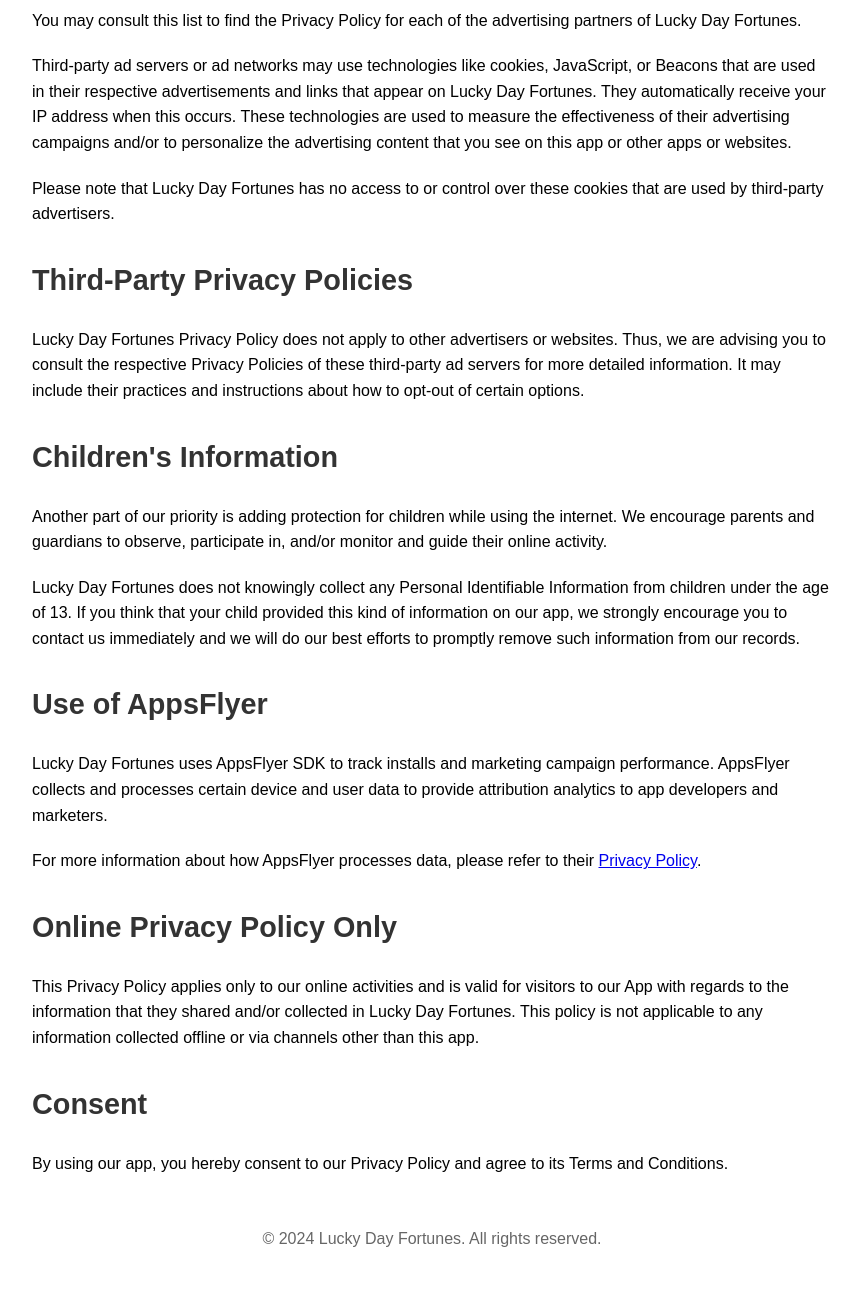
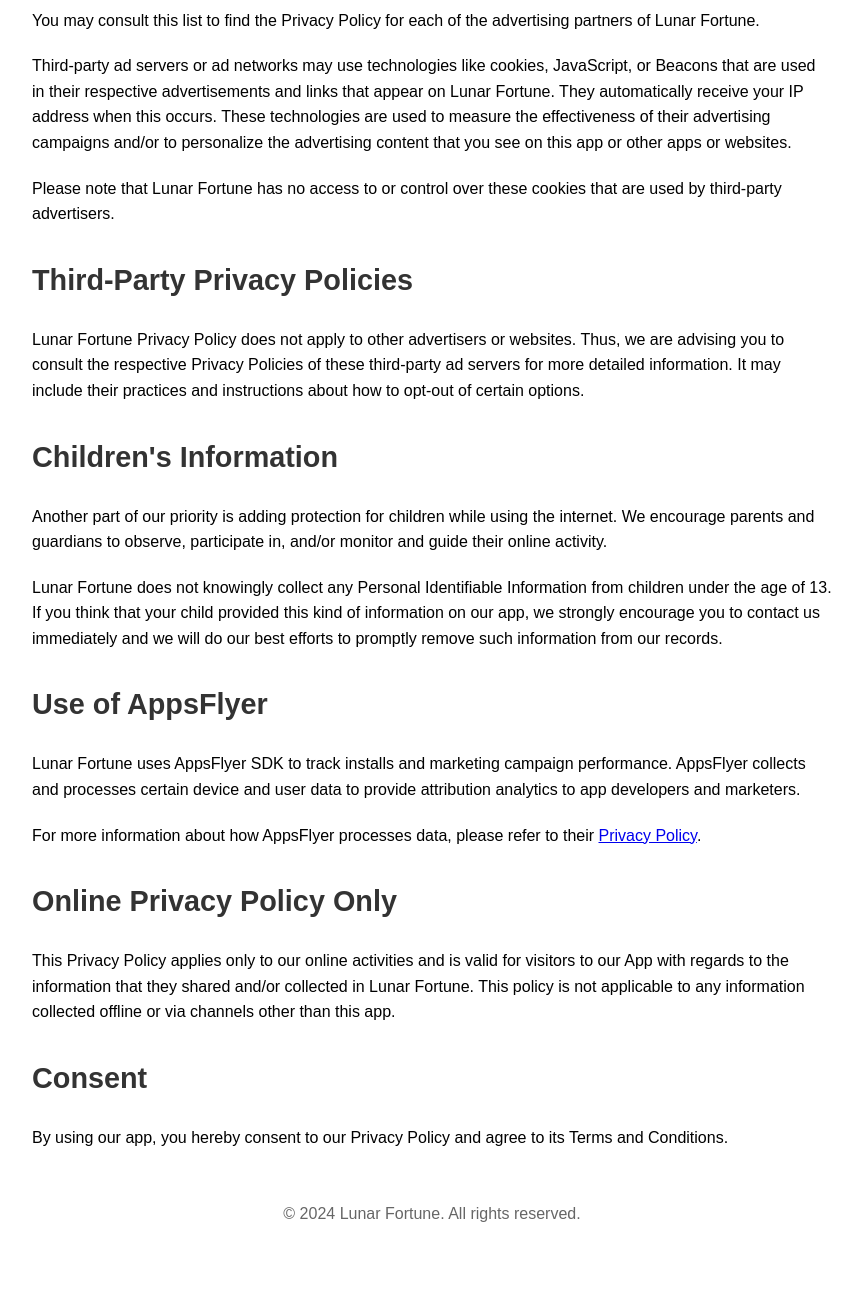
Before and after one commit to devkaeiiuane/devkaeiiuane.github.io, a plain HTML site: page privacypolicy/index.html in a window 1280 px wide. Shown: the part 431-1723 px from the top of the page, without its empty margins (208-1070 px from the left). After the commit the page ends 1697 px from the top, so only its background shows below. Drawn offline with Linux system fonts and the light colour scheme.

Commit message:
index.html
Update

```diff
--- a/privacypolicy/index.html
+++ b/privacypolicy/index.html
@@ -3,7 +3,7 @@
 <head>
     <meta charset="UTF-8">
     <meta name="viewport" content="width=device-width, initial-scale=1.0">
-    <title>Lucky Day Fortunes Privacy Policy</title>
+    <title>Lunar Fortune Privacy Policy</title>
     <style>
         body {
             font-family: Arial, sans-serif;
@@ -40,33 +40,33 @@
 </head>
 <body>
     <header>
-        <h1>Lucky Day Fortunes Privacy Policy</h1>
+        <h1>Lunar Fortune Privacy Policy</h1>
     </header>
 
     <section>
         <h2>Log Files</h2>
         <p>
-            Lucky Day Fortunes follows a standard procedure of using log files. These files log visitors when they use the app. The information collected by log files includes internet protocol (IP) addresses, browser type, Internet Service Provider (ISP), date and time stamp, referring/exit pages, and possibly the number of clicks. This information is used for analyzing trends, administering the app, tracking users' movements on the app, and gathering demographic information.
+            Lunar Fortune follows a standard procedure of using log files. These files log visitors when they use the app. The information collected by log files includes internet protocol (IP) addresses, browser type, Internet Service Provider (ISP), date and time stamp, referring/exit pages, and possibly the number of clicks. This information is used for analyzing trends, administering the app, tracking users' movements on the app, and gathering demographic information.
         </p>
     </section>
 
     <section>
         <h2>Privacy Policies of Advertising Partners</h2>
         <p>
-            You may consult this list to find the Privacy Policy for each of the advertising partners of Lucky Day Fortunes.
+            You may consult this list to find the Privacy Policy for each of the advertising partners of Lunar Fortune.
         </p>
         <p>
-            Third-party ad servers or ad networks may use technologies like cookies, JavaScript, or Beacons that are used in their respective advertisements and links that appear on Lucky Day Fortunes. They automatically receive your IP address when this occurs. These technologies are used to measure the effectiveness of their advertising campaigns and/or to personalize the advertising content that you see on this app or other apps or websites.
+            Third-party ad servers or ad networks may use technologies like cookies, JavaScript, or Beacons that are used in their respective advertisements and links that appear on Lunar Fortune. They automatically receive your IP address when this occurs. These technologies are used to measure the effectiveness of their advertising campaigns and/or to personalize the advertising content that you see on this app or other apps or websites.
         </p>
         <p>
-            Please note that Lucky Day Fortunes has no access to or control over these cookies that are used by third-party advertisers.
+            Please note that Lunar Fortune has no access to or control over these cookies that are used by third-party advertisers.
         </p>
     </section>
 
     <section>
         <h2>Third-Party Privacy Policies</h2>
         <p>
-            Lucky Day Fortunes Privacy Policy does not apply to other advertisers or websites. Thus, we are advising you to consult the respective Privacy Policies of these third-party ad servers for more detailed information. It may include their practices and instructions about how to opt-out of certain options.
+            Lunar Fortune Privacy Policy does not apply to other advertisers or websites. Thus, we are advising you to consult the respective Privacy Policies of these third-party ad servers for more detailed information. It may include their practices and instructions about how to opt-out of certain options.
         </p>
     </section>
 
@@ -76,14 +76,14 @@
             Another part of our priority is adding protection for children while using the internet. We encourage parents and guardians to observe, participate in, and/or monitor and guide their online activity.
         </p>
         <p>
-            Lucky Day Fortunes does not knowingly collect any Personal Identifiable Information from children under the age of 13. If you think that your child provided this kind of information on our app, we strongly encourage you to contact us immediately and we will do our best efforts to promptly remove such information from our records.
+            Lunar Fortune does not knowingly collect any Personal Identifiable Information from children under the age of 13. If you think that your child provided this kind of information on our app, we strongly encourage you to contact us immediately and we will do our best efforts to promptly remove such information from our records.
         </p>
     </section>
 
     <section>
         <h2>Use of AppsFlyer</h2>
         <p>
-            Lucky Day Fortunes uses AppsFlyer SDK to track installs and marketing campaign performance. AppsFlyer collects and processes certain device and user data to provide attribution analytics to app developers and marketers.
+            Lunar Fortune uses AppsFlyer SDK to track installs and marketing campaign performance. AppsFlyer collects and processes certain device and user data to provide attribution analytics to app developers and marketers.
         </p>
         <p>
             For more information about how AppsFlyer processes data, please refer to their <a href="https://www.appsflyer.com/services-privacy-policy/">Privacy Policy</a>.
@@ -93,7 +93,7 @@
     <section>
         <h2>Online Privacy Policy Only</h2>
         <p>
-            This Privacy Policy applies only to our online activities and is valid for visitors to our App with regards to the information that they shared and/or collected in Lucky Day Fortunes. This policy is not applicable to any information collected offline or via channels other than this app.
+            This Privacy Policy applies only to our online activities and is valid for visitors to our App with regards to the information that they shared and/or collected in Lunar Fortune. This policy is not applicable to any information collected offline or via channels other than this app.
         </p>
     </section>
 
@@ -105,7 +105,7 @@
     </section>
 
     <footer>
-        <p>© 2024 Lucky Day Fortunes. All rights reserved.</p>
+        <p>© 2024 Lunar Fortune. All rights reserved.</p>
     </footer>
 </body>
 </html>
```
